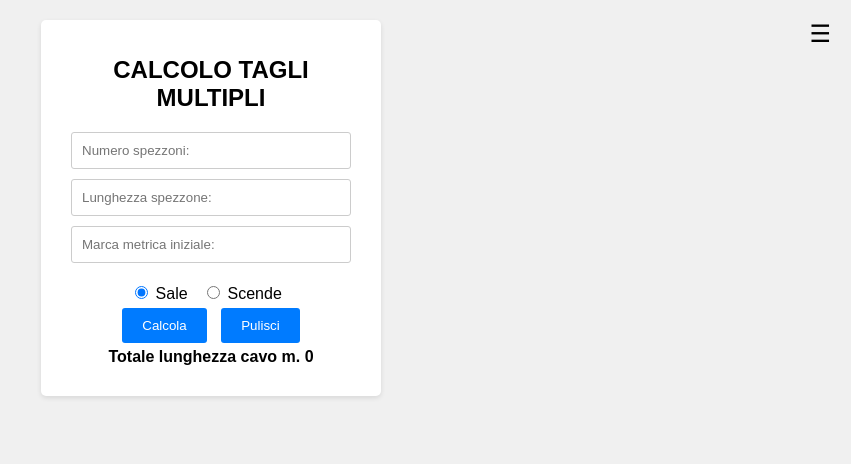
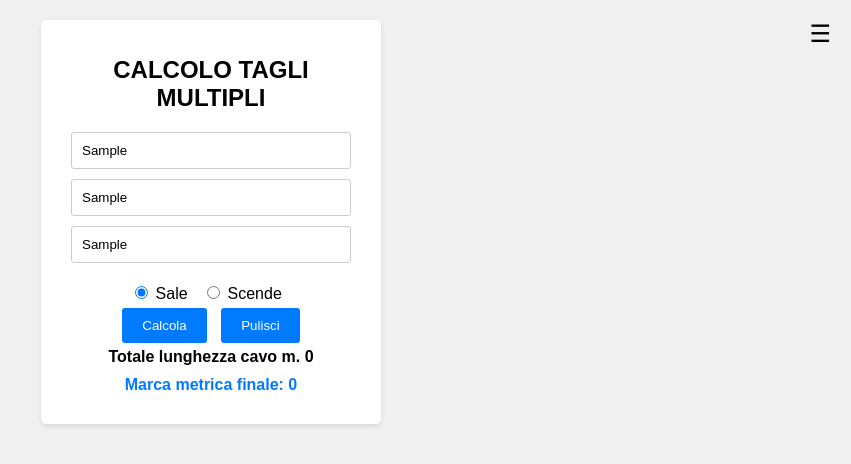
Before and after one commit to mcocci1/cavo, a plain HTML site: page taglio_spezzone_mult.html in a window 1280 px wide. Both pictures are taken after typing "Sample", "Sample", "Sample" into the empty fields and a click on the button "Calcola". Shown: the whole page, without its empty margins (429-1280 px from the left). Drawn offline with Linux system fonts and the light colour scheme.

Commit message:
logiche di calcolo metrica finale

```diff
--- a/taglio_spezzone_mult.html
+++ b/taglio_spezzone_mult.html
@@ -26,6 +26,7 @@
         <button id="calcola">Calcola</button>
         <button id="pulisci">Pulisci</button>
 		<div id="output1"><strong>Totale lunghezza cavo m. 0</strong></div>
+		<div id="output2"><strong>Marca metrica finale: 0</strong></div>
     </div>
     <script src="taglio_spezzone_mult.js"></script>
     <script src="menu.js"></script>
--- a/taglio_spezzone_mult.js
+++ b/taglio_spezzone_mult.js
@@ -1,7 +1,6 @@
 const input1 = document.getElementById('input1');
 const input2 = document.getElementById('input2');
 const input3 = document.getElementById('input3');
-const radioButtons = document.querySelectorAll('input[name="direction"]');
 const calcolaButton = document.getElementById('calcola');
 const pulisciButton = document.getElementById('pulisci');
 
@@ -16,7 +15,7 @@ calcolaButton.addEventListener('click', () => {
     let num1 = parseFloat(input1.value.replace(/\./g, '')) || 0;
     let num2 = parseFloat(input2.value.replace(/\./g, '')) || 0;
     let num3 = parseFloat(input3.value.replace(/\./g, '')) || 0;
-
+    const direction = document.querySelector('input[name="direction"]:checked').value;
     if (isNaN(num1) || isNaN(num2) || isNaN(num3)) {
         alert("Inserisci solo valori numerici.");
         return;
@@ -24,16 +23,25 @@ calcolaButton.addEventListener('click', () => {
 
     // inserire algoritmo di calcolo
 	const cavoTagliato = num1*num2;
+	let mm_finale;
+
+    if (direction === 'sale') {
+        mm_finale = num3 + cavoTagliato;
+    } else {
+        mm_finale = num3 - cavoTagliato;
+    }
+
 
     output1.innerHTML = `<strong>Totale lunghezza cavo m. ${formatNumber(cavoTagliato)}</strong>`;
-
+    output2.innerHTML =`<strong>Marca metrica finale: ${formatNumber(mm_finale)}</strong>`;
 });
 
 pulisciButton.addEventListener('click', () => {
     input1.value = '';
     input2.value = '';
     input3.value = '';
-    output1.innerHTML = 'Totale lunghezza cavo m. 0';
+    output1.innerHTML = '<strong>Totale lunghezza cavo m. 0</strong>';
+	output2.innerHTML = '<strong>Marca metrica finale: 0</strong>';
     input1.focus();
 });
 
```
Also changed, not shown: 2 other files.
